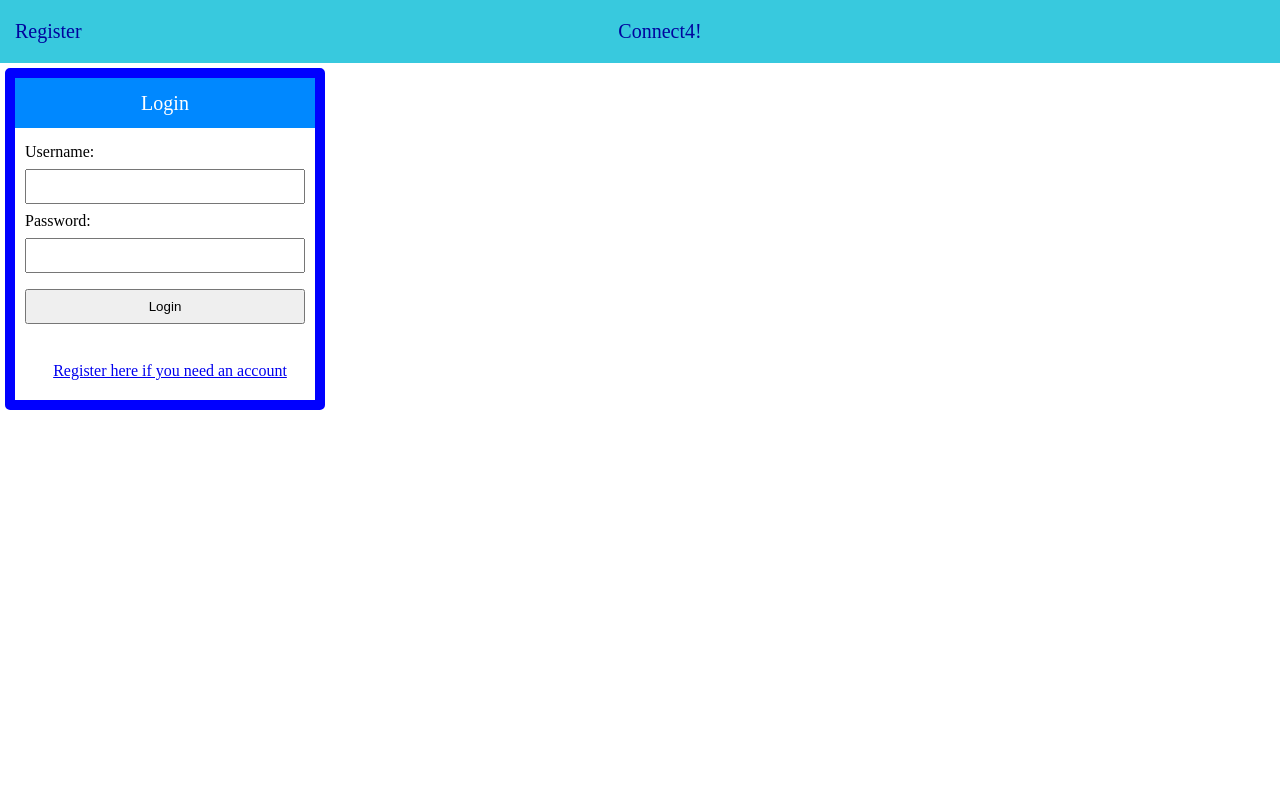
After one commit to ozzy92/JaysConnect4, a Django app: page /connect4/login/ in a window 1280 px wide. The commit adds this page. Run offline with Django 3.2, Linux system fonts and the light colour scheme.

Commit message:
Implemented login registration

```diff
--- a/app/urls.py
+++ b/app/urls.py
@@ -25,5 +25,4 @@ urlpatterns = [
     # https://stackoverflow.com/questions/7580220/django-urls-howto-map-root-to-app
     url(r'^$', lambda r: HttpResponseRedirect('/connect4/')),
     url(r'^connect4/', include(connect4.urls)),
-    path('accounts/', include('django.contrib.auth.urls')),
 ]
--- a/connect4/static/connect4/styles.css
+++ b/connect4/static/connect4/styles.css
@@ -213,3 +213,47 @@ li.moveslist {
     background-color: #ffb2f6;
     color: #130075;
 }
+
+/** login forms **/
+div.loginform {
+    border: 10px solid #0000FF;
+    border-radius: 5px;
+    margin: 5px;
+    width: 300px;
+}
+
+span.logintitle {
+    display: block;
+    font-size: 20;
+    background-color: #0088FF;
+    color: #FFFFFF;
+    width: 100%;
+    line-height: 50px;
+    text-align: center;
+}
+
+span.loginerror {
+    display: block;
+    color: red;
+    width: 90%;
+    margin: 15px;
+    text-align: center;
+}
+
+form {
+    margin: 10px;
+}
+
+input {
+    width: 100%;
+    padding: 8px;
+    margin: 8px 0;
+    box-sizing: border-box;
+}
+
+a.register {
+    display: block;
+    width: 90%;
+    text-align: center;
+    padding: 20px;
+}
--- a/connect4/templates/connect4/header.html
+++ b/connect4/templates/connect4/header.html
@@ -12,9 +12,9 @@
             <span class="headertitle">Connect4!</span>
             <span class="headerlogin">
                 {% if authenticated %}
-                    <a href="/accounts/logout?next=/">Logout</a>
+                    <a href="/connect4/logout/">Logout</a>
                 {% else %}
-                    <a href="/accounts/login?next=/">Login</a>
+                    <a href="/connect4/login/">Login</a>
                 {% endif %}
             </span>
         </div>
--- /dev/null
+++ b/connect4/templates/connect4/login.html
@@ -0,0 +1,23 @@
+<html>
+    <head>
+        <title>Login or Register</title>
+        <link rel="stylesheet" type="text/css" href="{{ STATIC_URL }}connect4/styles.css">
+    </head>
+    <body>
+        <div class="header">
+            <span class="headername">Register</span>
+            <span class="headertitle">Connect4!</span>
+        </div>
+        <div class="loginform">
+            <span class="logintitle">Login</span>
+            <span class="loginerror">{% if error %}{{error}}{% endif %}</span>
+            <form action='/connect4/login/' method="post">
+                {% csrf_token %}
+                Username: <input type="text" name="username"><br>
+                Password: <input type="password" name="password"><br>
+                <input type="submit" value="Login">
+            </form>
+            <a class="register" href="/connect4/signup/">Register here if you need an account</a>
+        </div>
+    </body>
+</html>
--- a/connect4/urls.py
+++ b/connect4/urls.py
@@ -5,8 +5,15 @@ from . import views, rester, partial_views
 
 urlpatterns = [
     url(r'^$', lambda r: HttpResponseRedirect('games')),    # redirect root to games
+
+    # main views
     path('games/', views.games),
     path('play/<int:pk>/', views.PlayView.as_view()),
+
+    # account setup
+    path('login/', views.login),
+    path('logout/', views.logout),
+    path('signup/', views.signup),
 
     # 'rester' views, just json gets
     path('rester/create_game/', rester.create_game),
--- a/connect4/views.py
+++ b/connect4/views.py
@@ -1,5 +1,7 @@
 
 
+from django.contrib import auth
+from django.contrib.auth.models import User
 from django.shortcuts import render, redirect
 from django.shortcuts import get_object_or_404, get_list_or_404
 from django.http import HttpResponse, Http404, HttpResponseRedirect, JsonResponse
@@ -20,28 +22,50 @@ def header_context(request):
 
 # Create your views here.
 def login(request):
-    """
-    Write your login view here
-    :param request:
-    :return:
-    """
-    return HttpResponse('Login Here!')
+    ''' login a user using a form.  Docs say don't do this, but the LoginView looks complicated. '''
+    error = None
+    if request.method == 'POST':
+        user = auth.authenticate(username = request.POST.get('username'), password = request.POST.get('password'))
+        if user is not None:
+            if user.is_active:
+                auth.login(request, user)
+                return HttpResponseRedirect('/connect4/')
+            error = 'User is disabled. Contact adminstrator'
+        else:
+            error = 'Unknown user and password.  Try again'
+    return render(request, 'connect4/login.html', context = { 'error' : error })
+
 
 def logout(request):
-    """
-    write your logout view here
-    :param request:
-    :return:
-    """
-    return HttpResponse('Logout Here!')
+    ''' logout a user, we don't care if it works, just redirect home '''
+    auth.logout(request)
+    return HttpResponseRedirect('/connect4/')
+
 
 def signup(request):
-    """
-    write your user sign up view here
-    :param request:
-    :return:
-    """
-    return HttpResponse('Signup Here!')
+    ''' registers a new user for the site '''
+    error = None
+    if request.method == 'POST':
+        username = request.POST.get('username')
+        first_name = request.POST.get('firstname')
+        password = request.POST.get('password')
+        password2 = request.POST.get('password2')
+        if password != password2:
+            error = "Passwords don't match."
+        elif len(password) < 6:
+            error = "Password should be 6 or more characters."
+        elif User.objects.filter(username = username):
+            error = "Someone has used that username."
+        else:
+            try:
+                user = User.objects.create_user(username, password = password, first_name = first_name)
+                auth.login(request, user)
+            except Exception as e:
+                error = e
+            else:
+                return HttpResponseRedirect('/connect4/')
+    return render(request, 'connect4/signup.html', context = { 'error' : error })
+
 
 def games(request):
     ''' games page '''
```
Also changed, not shown: connect4/partial_views.py (+6 -5 lines), connect4/templates/connect4/signup.html (added, +25 -0 lines), templates/registration/logged_out.html (deleted, +0 -12 lines), templates/registration/login.html (deleted, +0 -66 lines).
